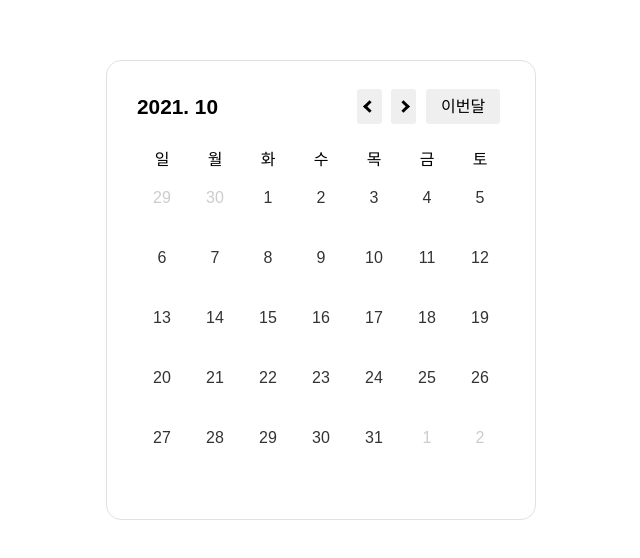
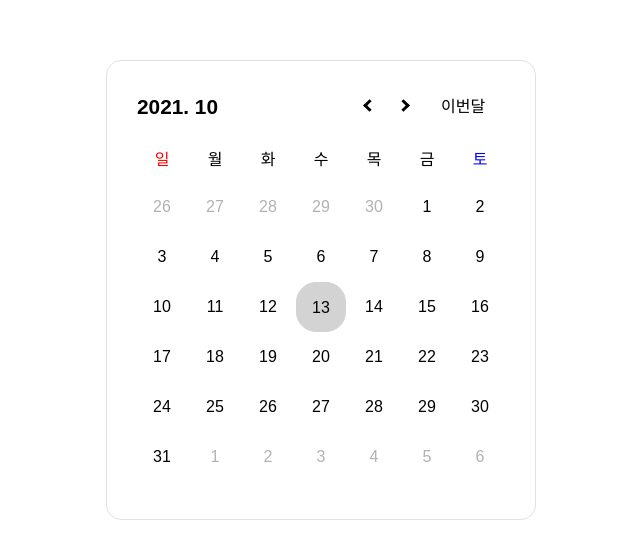
Before and after one commit to yh1120/PAYWORKCALENDAR, a React (Create React App) app: page / in a window 1280 px wide. Shown: the part 110-668 px from the top of the page, without its empty margins (319-959 px from the left). Built offline with nearby package versions, Linux system fonts and the light colour scheme.

Commit message:
feat: check today and separate Components

```diff
--- a/src/Components/Button/Button.tsx
+++ b/src/Components/Button/Button.tsx
@@ -1,8 +1,33 @@
 import React from 'react';
+import { useResetRecoilState, useSetRecoilState } from 'recoil';
+import {
+  selectNextMonth,
+  selectPrevMonth,
+  selectResetMonth,
+} from 'Recoil/selector';
 import { style } from './ButtonStyle';
 
-const Button = () => {
-  return <ButtonStyle>button</ButtonStyle>;
+type IButton = {
+  state: string;
+  children: React.ReactNode;
+};
+
+const Button: React.FC<IButton> = (props) => {
+  const prevMonth = useSetRecoilState(selectPrevMonth);
+  const nextMonth = useSetRecoilState(selectNextMonth);
+  const resetMonth = useResetRecoilState(selectResetMonth);
+  const state = props.state;
+
+  const handleMoveMonth = () => {
+    if (state === 'prev') {
+      prevMonth();
+    } else if (state === 'next') {
+      nextMonth();
+    } else {
+      resetMonth();
+    }
+  };
+  return <ButtonStyle onClick={handleMoveMonth}>{props.children}</ButtonStyle>;
 };
 
 export default Button;
--- a/src/Components/Button/ButtonStyle.ts
+++ b/src/Components/Button/ButtonStyle.ts
@@ -1,5 +1,10 @@
 import styled from 'styled-components';
 
-const ButtonStyle = styled.div``;
+const ButtonStyle = styled.div`
+  margin: 0.5rem 0.3rem;
+  padding: 0.5rem;
+  align-items: center;
+  cursor: pointer;
+`;
 
 export const style = { ButtonStyle };
--- /dev/null
+++ b/src/Components/Date/Date.tsx
@@ -0,0 +1,37 @@
+import React from 'react';
+import { useSetRecoilState } from 'recoil';
+import { selectNextMonth, selectPrevMonth } from 'Recoil/selector';
+import { style } from './DateStyle';
+
+type IDate = {
+  state: string;
+  today: boolean;
+  children: number;
+};
+
+const Date: React.FC<IDate> = (props) => {
+  const prevMonth = useSetRecoilState(selectPrevMonth);
+  const nextMonth = useSetRecoilState(selectNextMonth);
+
+  const handleClickedDate = () => {
+    // setClickedDate();
+    if (props.state === 'next') {
+      nextMonth();
+    } else if (props.state === 'prev') {
+      prevMonth();
+    }
+  };
+  return (
+    <DateStyle
+      state={props.state}
+      today={props.today}
+      onClick={handleClickedDate}
+    >
+      {props.children}
+    </DateStyle>
+  );
+};
+
+export default Date;
+
+const { DateStyle } = style;
--- /dev/null
+++ b/src/Components/Date/DateStyle.ts
@@ -0,0 +1,20 @@
+import styled, { css } from 'styled-components';
+
+const DateStyle = styled.div`
+  width: 50px;
+  height: 50px;
+  line-height: 50px;
+  text-align: center;
+  cursor: pointer;
+  opacity: ${(props: { state: string; today: boolean }) =>
+    props.state === 'this' ? 1 : 0.3};
+  ${(props: { state: string; today: boolean }) =>
+    props.today === true &&
+    css`
+      border: 1px solid lightgrey;
+      border-radius: 20px;
+      background-color: lightgrey;
+    `}
+`;
+
+export const style = { DateStyle };
--- a/src/Components/index.ts
+++ b/src/Components/index.ts
@@ -1 +1,2 @@
 export { default as Button } from './Button/Button';
+export { default as Date } from './Date/Date';
--- a/src/Pages/Calendar/Body/CalendarBody.tsx
+++ b/src/Pages/Calendar/Body/CalendarBody.tsx
@@ -1,11 +1,25 @@
 import React from 'react';
-import { dayList, getPrevDates, getThisDates, getNextDates } from 'Utils/';
+import { useRecoilValue } from 'recoil';
+import { atomMonth, atomYear } from 'Recoil/atom';
+import { nextDateList, prevDateList, thisDateList } from 'Recoil/selector';
+import { dayList, getDate } from 'Utils/';
 import { style } from './CalendarBodyStyle';
+import { Date } from 'Components';
 
 const CalendarBody = () => {
-  const prevDates = getPrevDates();
-  const thisDates = getThisDates();
-  const nextDates = getNextDates();
+  const prevDates = useRecoilValue(prevDateList);
+  const thisDates = useRecoilValue(thisDateList);
+  const nextDates = useRecoilValue(nextDateList);
+  const month = useRecoilValue(atomMonth);
+  const year = useRecoilValue(atomYear);
+
+  const validateToday = (date: number) => {
+    const today = getDate();
+    if (month === today.month && date === today.date && year === today.year) {
+      return true;
+    }
+    return false;
+  };
 
   return (
     <Body>
@@ -19,18 +33,18 @@ const CalendarBody = () => {
       <DateList>
         {prevDates.length !== 0 &&
           prevDates.map((date) => (
-            <Date color="#ccc" key={date}>
+            <Date key={date} state="prev" today={false}>
               {date}
             </Date>
           ))}
         {thisDates.map((date) => (
-          <Date color="#333" key={date}>
+          <Date key={date} state="this" today={validateToday(date)}>
             {date}
           </Date>
         ))}
         {nextDates.length !== 0 &&
           nextDates.map((date) => (
-            <Date color="#ccc" key={date}>
+            <Date key={date} state="next" today={false}>
               {date}
             </Date>
           ))}
@@ -41,4 +55,4 @@ const CalendarBody = () => {
 
 export default CalendarBody;
 
-const { Body, DayList, Day, DateList, Date } = style;
+const { Body, DayList, Day, DateList } = style;
--- a/src/Pages/Calendar/Body/CalendarBodyStyle.ts
+++ b/src/Pages/Calendar/Body/CalendarBodyStyle.ts
@@ -15,11 +15,10 @@ const DayList = styled.div`
 
 const Day = styled.div`
   width: 50px;
+  height: 30px;
   text-align: center;
-
-  /* ${(props: { day: string }) => css`
-  color: ${props.day} === "일" ? red: blue;
-`} */
+  color: ${(props: { day: string }) =>
+    props.day === '일' ? 'red' : props.day === '토' ? 'blue' : '#000'};
 `;
 
 const DateList = styled.div`
@@ -30,13 +29,19 @@ const DateList = styled.div`
 
 const Date = styled.div`
   width: 50px;
-  height: 60px;
-  line-height: 60px;
+  height: 50px;
+  line-height: 50px;
   text-align: center;
   cursor: pointer;
-  ${(props: { color: string }) => css`
-    color: ${props.color};
-  `}
+  opacity: ${(props: { data: string; today: boolean }) =>
+    props.data === 'this' ? 1 : 0.3};
+  ${(props: { data: string; today: boolean }) =>
+    props.today === true &&
+    css`
+      border: 1px solid lightgrey;
+      border-radius: 20px;
+      background-color: lightgrey;
+    `}
 `;
 
 export const style = {
--- a/src/Pages/Calendar/Header/CalendarHeader.tsx
+++ b/src/Pages/Calendar/Header/CalendarHeader.tsx
@@ -1,38 +1,12 @@
 import React from 'react';
-import { useRecoilState, useResetRecoilState } from 'recoil';
+import { Button } from 'Components';
+import { useRecoilValue } from 'recoil';
 import { atomMonth, atomYear } from 'Recoil/atom';
 import { style } from './CalendarHeaderStyle';
 
 const CalendarHeader = () => {
-  const [year, setYear] = useRecoilState(atomYear);
-  const [month, setMonth] = useRecoilState(atomMonth);
-  const resetYear = useResetRecoilState(atomYear);
-  const resetMonth = useResetRecoilState(atomMonth);
-
-  const resetYearMonth = () => {
-    resetMonth();
-    resetYear();
-  };
-
-  const handlePrevMonth = () => {
-    if (month > 0) {
-      setMonth((prev) => prev - 1);
-    } else {
-      setYear((prev) => prev - 1);
-      setMonth(11);
-    }
-  };
-  const handleNextMonth = () => {
-    if (month < 11) {
-      setMonth((prev) => prev + 1);
-    } else {
-      setYear((prev) => prev + 1);
-      setMonth(0);
-    }
-  };
-  const handleThisMonth = () => {
-    resetYearMonth();
-  };
+  const month = useRecoilValue(atomMonth);
+  const year = useRecoilValue(atomYear);
 
   return (
     <Header>
@@ -40,13 +14,13 @@ const CalendarHeader = () => {
         <p>{`${year}. ${month < 9 ? `0${month + 1}` : month + 1}`}</p>
       </YearMonth>
       <ButtonContainer>
-        <Button onClick={handlePrevMonth}>
+        <Button state="prev">
           <ArrowLeft />
         </Button>
-        <Button onClick={handleNextMonth}>
+        <Button state="next">
           <ArrowRight />
         </Button>
-        <Button onClick={handleThisMonth}>
+        <Button state="thisMonth">
           <ThisMonth>이번달</ThisMonth>
         </Button>
       </ButtonContainer>
@@ -56,12 +30,5 @@ const CalendarHeader = () => {
 
 export default CalendarHeader;
 
-const {
-  Header,
-  YearMonth,
-  ButtonContainer,
-  Button,
-  ArrowLeft,
-  ArrowRight,
-  ThisMonth,
-} = style;
+const { Header, YearMonth, ButtonContainer, ArrowLeft, ArrowRight, ThisMonth } =
+  style;
--- a/src/Recoil/atom.ts
+++ b/src/Recoil/atom.ts
@@ -1,12 +1,17 @@
 import { atom } from 'recoil';
 import { getDate } from 'Utils';
 
-export const atomYear = atom({
+export const atomYear = atom<number>({
   key: 'year',
   default: getDate().year,
 });
 
-export const atomMonth = atom({
+export const atomMonth = atom<number>({
   key: 'month',
   default: getDate().month,
 });
+
+export const atomClickedDate = atom({
+  key: 'clickedDate',
+  default: 'asdf',
+});
--- /dev/null
+++ b/src/Recoil/selector.ts
@@ -0,0 +1,87 @@
+import { selector } from 'recoil';
+import { atomYear, atomMonth } from './atom';
+
+export const prevDateList = selector<number[]>({
+  key: 'prevDateList',
+  get: ({ get }) => {
+    const date = new Date(get(atomYear), get(atomMonth), 0);
+    const prevLastDate = date.getDate();
+    const prevLastDay = date.getDay();
+    const temp: number[] = [];
+    if (prevLastDay === 6) {
+      return temp;
+    }
+    for (let i = prevLastDate - prevLastDay; i <= prevLastDate; i++) {
+      temp.push(i);
+    }
+    return temp;
+  },
+});
+
+export const thisDateList = selector<number[]>({
+  key: 'thisDateList',
+  get: ({ get }) => {
+    const date = new Date(get(atomYear), get(atomMonth) + 1, 0);
+    const thisLastDate = date.getDate();
+    const temp: number[] = [];
+    for (let i = 1; i <= thisLastDate; i++) {
+      temp.push(i);
+    }
+    return temp;
+  },
+});
+
+export const nextDateList = selector<number[]>({
+  key: 'nextDateList',
+  get: ({ get }) => {
+    const date = new Date(get(atomYear), get(atomMonth) + 1, 0);
+    const thisLastDay = date.getDay();
+    const temp: number[] = [];
+    if (thisLastDay === 6) {
+      return temp;
+    }
+    for (let i = 1; i < 7 - thisLastDay; i++) {
+      temp.push(i);
+    }
+    return temp;
+  },
+});
+
+export const selectPrevMonth = selector({
+  key: 'prevMonth',
+  get: () => {},
+  set: ({ get, set }) => {
+    const month = get(atomMonth);
+    const year = get(atomYear);
+    if (month > 0) {
+      set(atomMonth, month - 1);
+    } else {
+      set(atomYear, year - 1);
+      set(atomMonth, 11);
+    }
+  },
+});
+
+export const selectNextMonth = selector({
+  key: 'nextMonth',
+  get: () => {},
+  set: ({ get, set }) => {
+    const month = get(atomMonth);
+    const year = get(atomYear);
+    if (month < 11) {
+      set(atomMonth, month + 1);
+    } else {
+      set(atomYear, year + 1);
+      set(atomMonth, 0);
+    }
+  },
+});
+
+export const selectResetMonth = selector({
+  key: 'backMonth',
+  get: () => {},
+  set: ({ reset }) => {
+    reset(atomMonth);
+    reset(atomYear);
+  },
+});
--- a/src/Utils/date.ts
+++ b/src/Utils/date.ts
@@ -3,38 +3,39 @@ export const getDate = () => {
   return {
     year: date.getFullYear(),
     month: date.getMonth(),
+    date: date.getDate(),
   };
 };
 
-export const getPrevDates = () => {
-  const firstDay = 2;
-  const lastDate = 30;
-  const temp: number[] = [];
-  // if (firstDay !== 0) {
-  //   return temp;
-  // }
-  for (let i = lastDate - firstDay + 1; i <= lastDate; i++) {
-    temp.push(i);
-  }
-  console.log(temp);
-  return temp;
-};
-export const getThisDates = () => {
-  const lastDate = 31;
-  const temp: number[] = [];
-  for (let i = 1; i <= lastDate; i++) {
-    temp.push(i);
-  }
-  return temp;
-};
-export const getNextDates = () => {
-  const lastDay = 4;
-  const temp: number[] = [];
-  // if (lastDay === 6) {
-  //   return temp;
-  // }
-  for (let i = 1; i < 7 - lastDay; i++) {
-    temp.push(i);
-  }
-  return temp;
-};
+// export const getPrevDates = () => {
+//   const firstDay = 2;
+//   const lastDate = 30;
+//   const temp: number[] = [];
+//   // if (firstDay !== 0) {
+//   //   return temp;
+//   // }
+//   for (let i = lastDate - firstDay + 1; i <= lastDate; i++) {
+//     temp.push(i);
+//   }
+//   console.log(temp);
+//   return temp;
+// };
+// export const getThisDates = () => {
+//   const lastDate = 31;
+//   const temp: number[] = [];
+//   for (let i = 1; i <= lastDate; i++) {
+//     temp.push(i);
+//   }
+//   return temp;
+// };
+// export const getNextDates = () => {
+//   const lastDay = 4;
+//   const temp: number[] = [];
+//   // if (lastDay === 6) {
+//   //   return temp;
+//   // }
+//   for (let i = 1; i < 7 - lastDay; i++) {
+//     temp.push(i);
+//   }
+//   return temp;
+// };
--- a/src/Utils/index.ts
+++ b/src/Utils/index.ts
@@ -1,2 +1,2 @@
-export { getDate, getPrevDates, getThisDates, getNextDates } from './date';
+export { getDate } from './date';
 export { dayList } from './constants';
```
